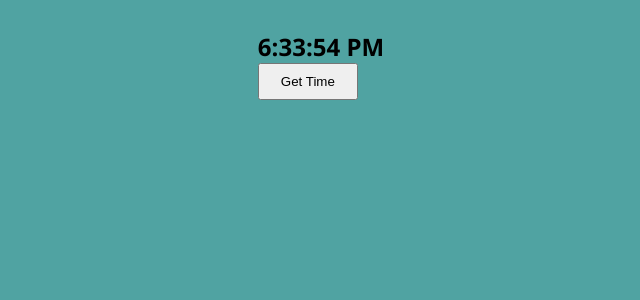
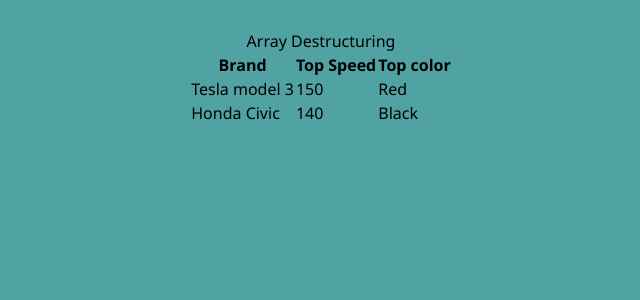
Before and after one commit to Najafkhan256/React, a React (Create React App) app: page / in a window 1280 px wide. Shown: the top 300 px of the page, without its empty margins (319-959 px from the left). Built offline with nearby package versions, Linux system fonts and the light colour scheme.

Commit message:
Array and object destructuring in ES6

```diff
--- a/src/App.js
+++ b/src/App.js
@@ -1,6 +1,7 @@
 import "./App.css";
+import ArrayDestructuring from "./components/ArrayDestructuring/ArrayDestructuring";
 // import { Counter } from "./components/Counter/Counter";
-import { TimeWithState } from "./components/TimeWithState/TimeWithState";
+// import { TimeWithState } from "./components/TimeWithState/TimeWithState";
 // import DeclarativeImperative from "./components/DeclarativeImperative/DeclarativeImperative";
 // import ConditionalRendering from "./components/ConditionalRendering/ConditionalRendering";
 // import Form from "./components/ConditionalRendering/Form";
@@ -34,8 +35,9 @@
       <Form />
       <DeclarativeImperative />
       <Counter />
+      <TimeWithState />
       */}
-      <TimeWithState />
+      <ArrayDestructuring />
     </div>
   );
 }
--- /dev/null
+++ b/src/Components/ArrayDestructuring/ArrayDestructuring.jsx
@@ -0,0 +1,53 @@
+import React from "react";
+import { cars } from "../../data";
+
+const [honda, tesla] = cars;
+console.log(honda);
+
+const {
+  speedStatus: { topSpeed: hondaTopSpeed },
+} = honda;
+const {
+  speedStatus: { topSpeed: teslaTopSpeed },
+} = tesla;
+const {
+  colorByPopularity: [hondaTopColor],
+} = honda;
+const {
+  colorByPopularity: [teslaTopColor],
+} = tesla;
+// console.log(hondaTopSpeed);
+// console.log(teslaTopSpeed);
+// const { model } = tesla;
+
+// console.log(model, colorByPopularity[0], topSpeed, zeroToSixty);
+// const honda = cars[0];
+// const tesla = cars[1];
+// console.log(cars);
+// console.log(cars[0].model);
+const ArrayDestructuring = () => {
+  return (
+    <>
+      <div>Array Destructuring</div>
+      <table>
+        <tr>
+          <th>Brand</th>
+          <th>Top Speed</th>
+          <th>Top color</th>
+        </tr>
+        <tr>
+          <td>{tesla.model}</td>
+          <td>{teslaTopSpeed}</td>
+          <td>{teslaTopColor}</td>
+        </tr>
+        <tr>
+          <td>{honda.model}</td>
+          <td>{hondaTopSpeed}</td>
+          <td>{hondaTopColor}</td>
+        </tr>
+      </table>
+    </>
+  );
+};
+
+export default ArrayDestructuring;
--- /dev/null
+++ b/src/data.js
@@ -0,0 +1,18 @@
+export const cars = [
+  {
+    model: "Honda Civic",
+    colorByPopularity: ["Black", "silver"],
+    speedStatus: {
+      topSpeed: 140,
+      zeroToSixty: 8.5,
+    },
+  },
+  {
+    model: "Tesla model 3",
+    colorByPopularity: ["Red", "white"],
+    speedStatus: {
+      topSpeed: 150,
+      zeroToSixty: 3.5,
+    },
+  },
+];
```
